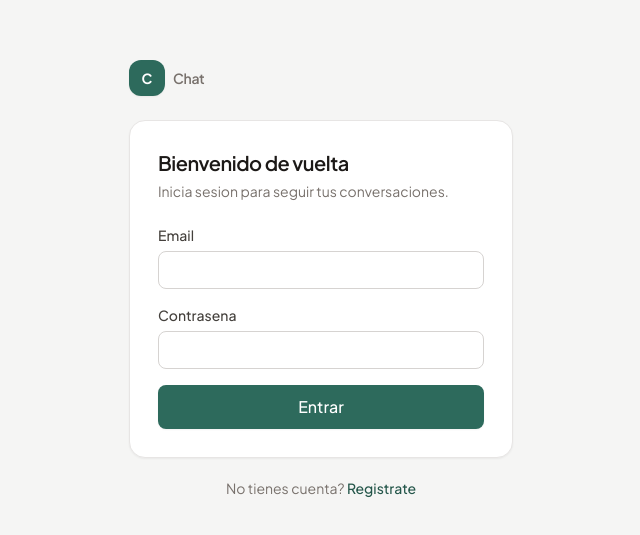
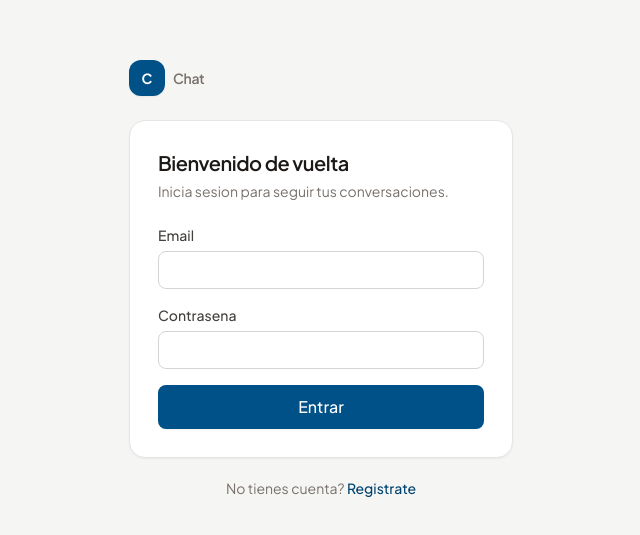
Before and after one commit to yvalencia-quanticvision/realtime-chat-app, a Next.js app in the folder frontend/: page /login in a window 1280 px wide. Shown: the part 121-656 px from the top of the page, without its empty margins (319-959 px from the left). Built offline with nearby package versions, Linux system fonts and the light colour scheme; no server answers.

Commit message:
style: switch the brand accent to a dark blue

```diff
--- a/frontend/tailwind.config.js
+++ b/frontend/tailwind.config.js
@@ -11,16 +11,16 @@ module.exports = {
       },
       colors: {
         brand: {
-          50: '#eef6f4',
-          100: '#d8ebe6',
-          200: '#b2d7cd',
-          300: '#86bfb0',
-          400: '#5fa290',
-          500: '#3f8574',
-          600: '#2d6a5c',
-          700: '#24564a',
-          800: '#1d453c',
-          900: '#173631',
+          50: '#eaf2f7',
+          100: '#d1e3ec',
+          200: '#a3c7d9',
+          300: '#75abc6',
+          400: '#39759c',
+          500: '#1d6a96',
+          600: '#005187',
+          700: '#00436f',
+          800: '#003658',
+          900: '#002942',
         },
       },
       keyframes: {
```
